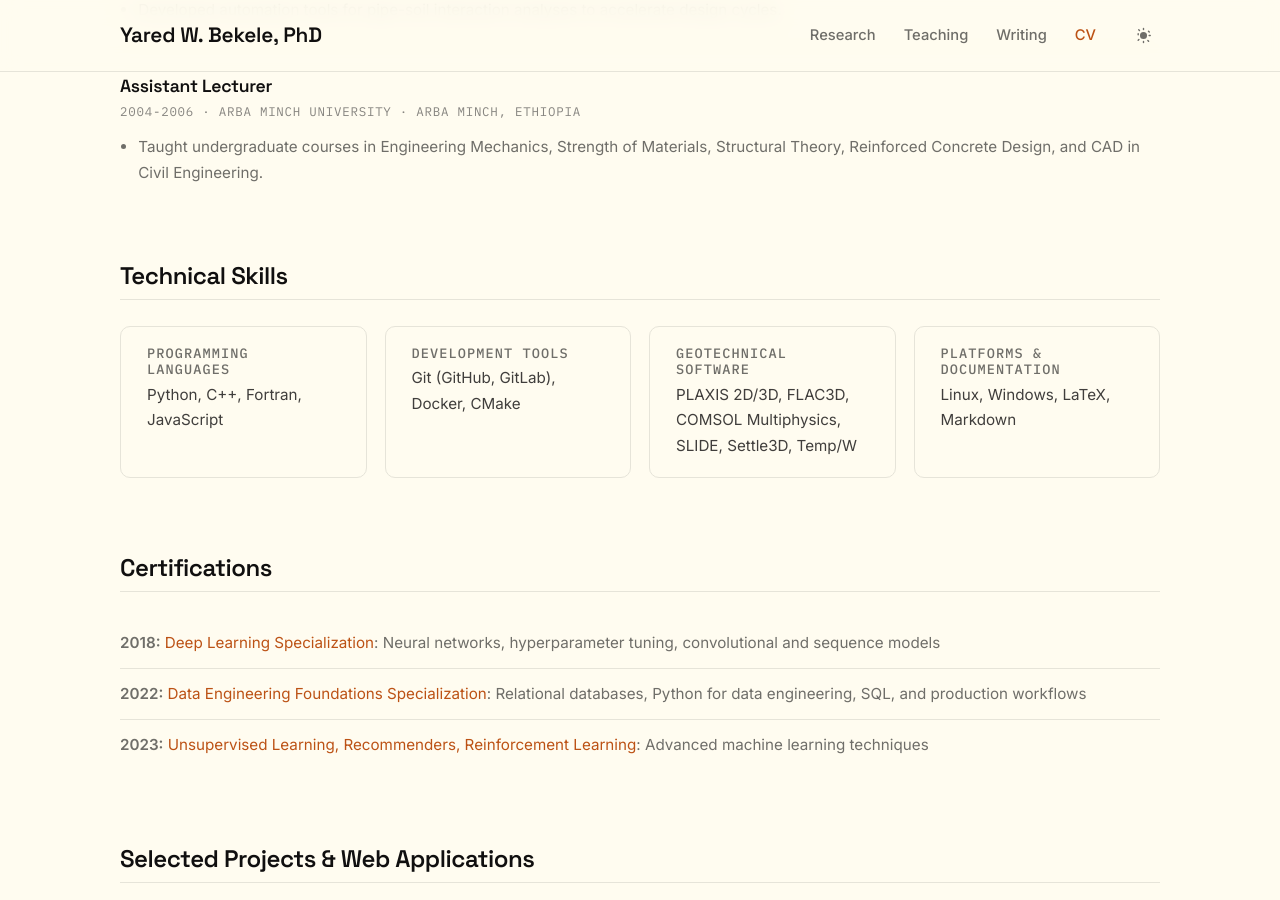
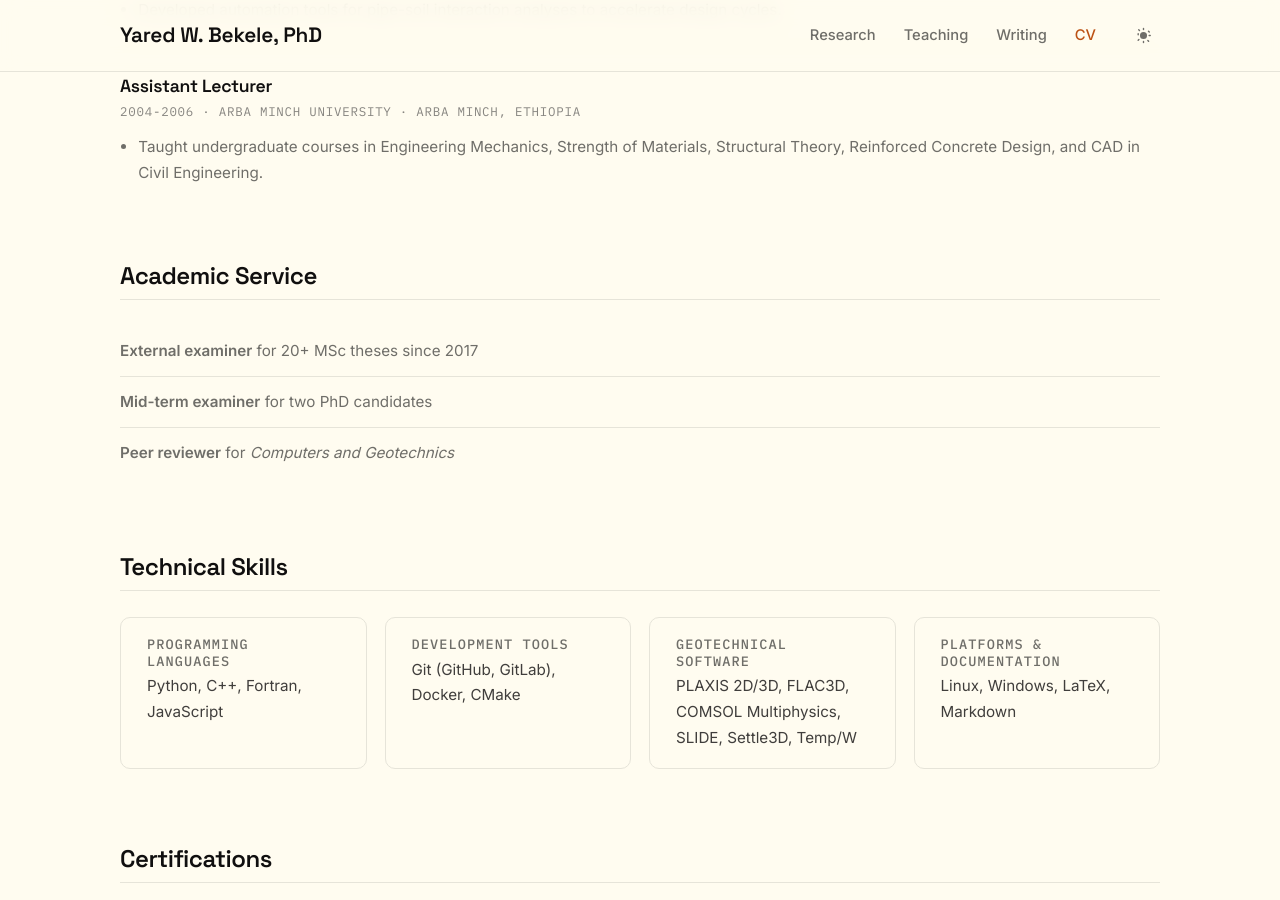
Before and after one commit to yaredwb/yaredwb.github.io, a Jekyll site: the page built from resume.md, in a window 1280 px wide and 900 px high, scrolled down 1965 px. Built offline with Jekyll 4.4.1, drawn with Linux system fonts in a browser that asks for light colours.

Commit message:
Add Academic Service section to CV
Record external examiner role for 20+ MSc theses (since 2017), mid-term examiner for two PhD candidates, and peer reviewer for Computers and Geotechnics.

```diff
--- a/resume.md
+++ b/resume.md
@@ -158,6 +158,16 @@ show_title: false
   </article>
 </div>
 
+## Academic Service
+
+<div class="cv-certifications">
+  <ul>
+    <li><strong>External examiner</strong> for 20+ MSc theses since 2017</li>
+    <li><strong>Mid-term examiner</strong> for two PhD candidates</li>
+    <li><strong>Peer reviewer</strong> for <em>Computers and Geotechnics</em></li>
+  </ul>
+</div>
+
 ## Technical Skills
 
 <div class="cv-grid cv-grid--skills">
```
